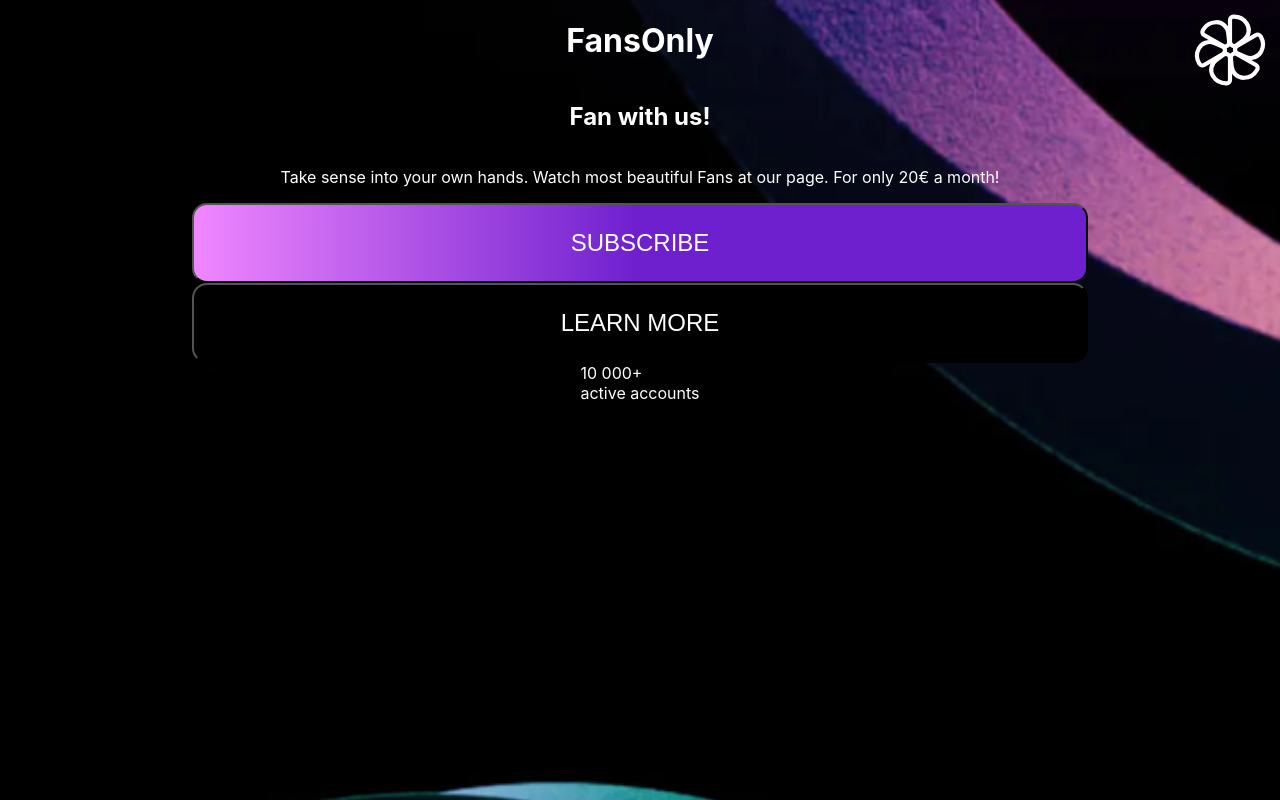
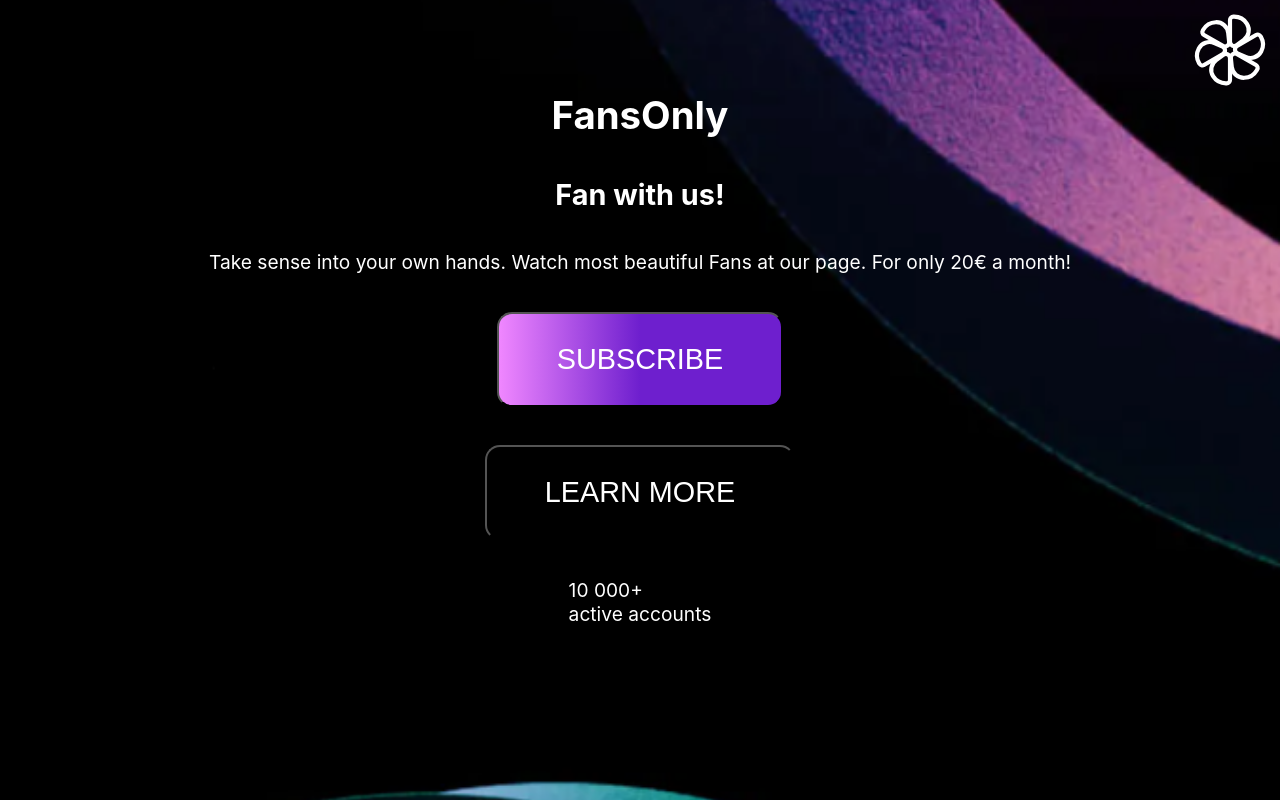
Before and after one commit to pslib-cz/2023-p2b-web-project-RadimTesner, a plain HTML site: page index.html in a window 1280 px wide. Drawn offline with Linux system fonts and the light colour scheme.

Commit message:
17:11 první domácí commit

```diff
--- a/index.html
+++ b/index.html
@@ -22,7 +22,7 @@
     <div class="main-grid">
         <h1>FansOnly</h1>
         <h2>Fan with us!</h2>
-        <p>Take sense into your own hands. Watch most beautiful Fans at our page. For only 20€ a month!</p>
+        <p class="description">Take sense into your own hands. Watch most beautiful Fans at our page. For only 20€ a month!</p>
         <form>
             <button class="subscribe">
                 SUBSCRIBE
--- a/styles/style.css
+++ b/styles/style.css
@@ -7,6 +7,7 @@ html {
     background-size:cover;
     background-position: center;
     background-repeat:no-repeat;
+    font-size: 120%;
 }
 body{
     margin: 0;
@@ -26,6 +27,22 @@ li a {
     font-weight: bold;
     color: rgb(255, 16, 240)
 }
+h1, h2{
+    margin: 0;
+}
+h1{
+    padding-top:2.4em;
+}
+p{
+    margin: 0;
+}
+.main-grid{
+    display: grid;
+    gap: 2em;
+    grid-template-columns: 1fr;
+    grid-template-rows: auto;
+    justify-items: center;
+}
 .burger-menu{
     float: right;
     z-index: 3;
@@ -34,6 +51,12 @@ li a {
 .logo {
     width: 100%;
     display: block;
+}
+.menu{
+    display: flex;
+    justify-content: space-between;
+    max-height: 10vh;
+    flex-direction: row-reverse;
 }
 .menu-items {
     display: none;
@@ -51,12 +74,8 @@ li a {
     width: 100%;
     top: 0;
 }
-
-.menu{
-    display: flex;
-    justify-content: space-between;
-    max-height: 10vh;
-    flex-direction: row-reverse;
+.description{
+    text-align: center;
 }
 button{
     display: block;
@@ -64,7 +83,6 @@ button{
     border-radius: 15px;
     font-size: 1.5em;
     padding: 1em 2em;
-    width: 70vw;
 }
 .subscribe{
     background: linear-gradient(to right, rgba(240, 135, 255, 1), rgba(110, 31, 206, 1), rgba(110, 31, 206, 1));
@@ -74,9 +92,3 @@ button{
     background-color: black;
     color: white;
 }
-.main-grid{
-    display: grid;
-    grid-template-columns: 1fr;
-    grid-template-rows: auto;
-    justify-items: center;
-}
```
